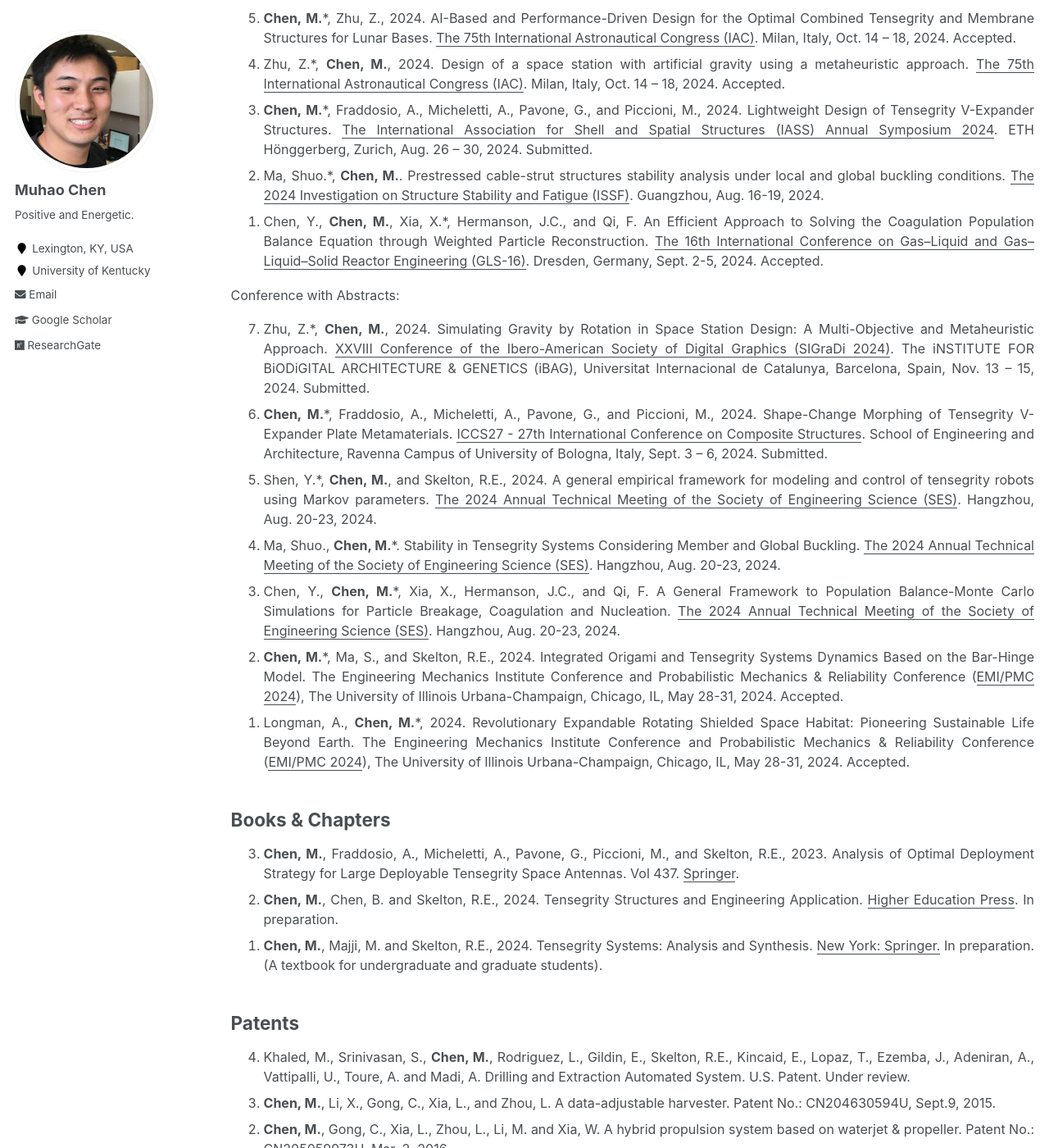
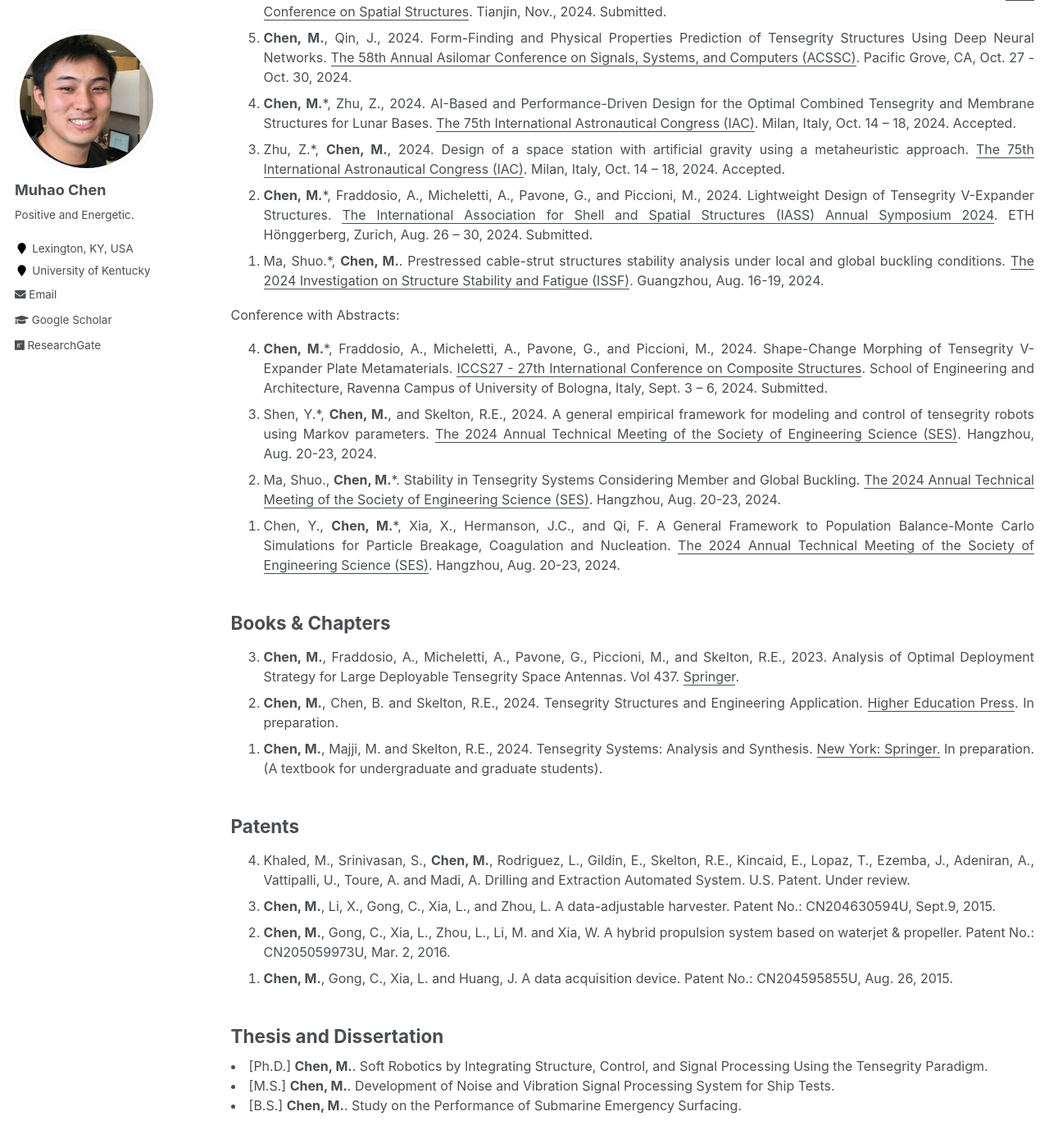
Before and after one commit to Muhao-Chen/muhao-chen.github.io, a Jekyll site: the page built from _pages/publication.md, in a window 1280 px wide and 1400 px high, scrolled down 4281 px. Shown: the whole window at 82% size. Built offline with Jekyll 4.4.1, drawn with Linux system fonts in a browser that asks for light colours; some of the changed text lies outside the part shown.

Commit message:
Update publication.md

```diff
--- a/_pages/publication.md
+++ b/_pages/publication.md
@@ -63,6 +63,8 @@ Conference with Full Papers:
 </ol>
 Conference with Abstracts:
 <ol reversed>
+<li><strong>Chen, M.</strong>*, Ma, S., and Skelton, R.E., 2024. Integrated Origami and Tensegrity Systems Dynamics Based on the Bar-Hinge Model. The Engineering Mechanics Institute Conference and Probabilistic Mechanics & Reliability Conference (<u>EMI/PMC 2024</u>), The University of Illinois Urbana-Champaign, Chicago, IL, May 28-31, 2024. Accepted.</li>
+<li>Longman, A., <strong>Chen, M.</strong>*, 2024. Revolutionary Expandable Rotating Shielded Space Habitat: Pioneering Sustainable Life Beyond Earth. The Engineering Mechanics Institute Conference and Probabilistic Mechanics & Reliability Conference (<u>EMI/PMC 2024</u>), The University of Illinois Urbana-Champaign, Chicago, IL, May 28-31, 2024. Accepted.</li>
 <li><strong>Chen, M.</strong>*, Shen, Y., and Skelton, R.E., 2024. The optimal dynamical model for 3D tensegrity morphing airfoils. <u>ASCE Earth & Space 2024</u>. Miami, FL, April 17, 2024.</li>
 <li><strong>Chen, M.</strong>, Fraddosio, A., Micheletti, A., Pavone, G.∗, and Piccioni, M., 2023. Efficiency of clustered cable-actuation of V-Expander tensegrity cells. <u>XXIX Conference of Lightweight Structures in Civil Engineering</u>. Gdansk, Poland, Dec. 1, 2023.</li>
 <li><strong>Chen, M.</strong>*, Ma, S., and Skelton, R.E. Combining Tensegrity and Origami: Advancements in Aerospace Deployable Structures. The 2023 Kentucky Academy of Science (<u>KAS 2023</u>) Annual Meeting, Northern Kentucky University, Highland Heights, KY, Nov. 3, 2023.</li>
@@ -101,27 +103,25 @@ Conference with Abstracts:
 Conference with Full Papers:
 <ol reversed>
 <li> Zhao, L., Jiang Y., She, S., Balkcom, D, Dong, H., <strong>Chen, M.</strong>*, 2025. Design and Experiment of a Lightweight Robotic Tensegrity Morphing Wing. <u>The AIAA Science and Technology Forum and Exposition (AIAA SciTech Forum 2024)</u>. Orlando, FL, Jan. 6-10, 2025. Submitted. </li>
-<li> Xu, Y., <strong>Chen, M.</strong>*, 2024. The Minimal Mass Tensegrity Solutions to Compressive and Tensile Loads. <u>International Mechanical Engineering Congress & Exposition (IMECE)</u>. Portland, OR, Nov. 17 – 21, 2024. Submitted. </li>
+<!-- <li> Xu, Y., <strong>Chen, M.</strong>*, 2024. The Minimal Mass Tensegrity Solutions to Compressive and Tensile Loads. <u>International Mechanical Engineering Congress & Exposition (IMECE)</u>. Portland, OR, Nov. 17 – 21, 2024. Submitted. </li> -->
 <li> Ma, Shuo.*, <strong>Chen, M.</strong>. Dynamics of Tensergity Structures with Membranes based on Finite Element Method. <u>20th Conference on Spatial Structures</u>. Tianjin, Nov., 2024. Submitted.</li>
 <li> <strong>Chen, M.</strong>, Qin, J., 2024. Form-Finding and Physical Properties Prediction of Tensegrity Structures Using Deep Neural Networks. <u>The 58th Annual Asilomar Conference on Signals, Systems, and Computers (ACSSC)</u>. Pacific Grove, CA, Oct. 27 - Oct. 30, 2024. </li>
 <li><strong>Chen, M.</strong>*, Zhu, Z., 2024. AI-Based and Performance-Driven Design for the Optimal Combined Tensegrity and Membrane Structures for Lunar Bases. <u>The 75th International Astronautical Congress (IAC)</u>. Milan, Italy, Oct. 14 – 18, 2024. Accepted. </li>
 <li>Zhu, Z.*, <strong>Chen, M.</strong>, 2024. Design of a space station with artificial gravity using a metaheuristic approach. <u>The 75th International Astronautical Congress (IAC)</u>. Milan, Italy, Oct. 14 – 18, 2024. Accepted. </li>
 <li><strong>Chen, M.</strong>*, Fraddosio, A., Micheletti, A., Pavone, G., and Piccioni, M., 2024. Lightweight Design of Tensegrity V-Expander Structures. <u>The International Association for Shell and Spatial Structures (IASS) Annual Symposium 2024</u>. ETH Hönggerberg, Zurich, Aug. 26 – 30, 2024. Submitted. </li>
 <li> Ma, Shuo.*, <strong>Chen, M.</strong>. Prestressed cable-strut structures stability analysis under local and global buckling conditions. <u>The 2024 Investigation on Structure Stability and Fatigue (ISSF)</u>. Guangzhou, Aug. 16-19, 2024.</li>
-<li> Chen, Y., <strong>Chen, M.</strong>, Xia, X.*, Hermanson, J.C., and Qi, F. An Efficient Approach to Solving the Coagulation Population Balance Equation through Weighted Particle Reconstruction. <u>The 16th International Conference on Gas–Liquid and Gas–Liquid–Solid Reactor Engineering (GLS-16)</u>. Dresden, Germany, Sept. 2-5, 2024. Accepted.</li>
+<!-- <li> Chen, Y., <strong>Chen, M.</strong>, Xia, X.*, Hermanson, J.C., and Qi, F. An Efficient Approach to Solving the Coagulation Population Balance Equation through Weighted Particle Reconstruction. <u>The 16th International Conference on Gas–Liquid and Gas–Liquid–Solid Reactor Engineering (GLS-16)</u>. Dresden, Germany, Sept. 2-5, 2024. Accepted.</li> -->
 <!-- <li><strong>Chen, M.</strong>*, Shen, Y., and Skelton, R.E. The Optimal Dynamical Model for 3D Tensegrity Morphing Airfoils. <u>ASCE Earth & Space 2024</u>. April 15-18, 2024, Miami, FL.</li> -->
 <!-- <li> <strong>Chen, M.</strong>*, Shen, Y., Skelton, R.E. The Optimal Dynamical Model for High-Dimensional Aerospace Structures. <u>ASME's International Mechanical Engineering Congress & Exposition (IMECE)</u>. New Orleans, LA. Oct. 29 – Nov. 2, 2023. Accepted. </li> -->
 </ol>
 Conference with Abstracts:
 <ol reversed>
 <!-- <li><strong>Chen, M.</strong>*, Fraddosio, A., Micheletti, A., Pavone, G., and Piccioni, M., 2024. Integrating Structural Design and Control: Efficient Deployment Strategies for Tensegrity-Based Space Antennas. <u>The 75th International Astronautical Congress (IAC)</u>. Milan, Italy, Oct. 14 – 18, 2024. Submitted. </li>  -->
-<li>Zhu, Z.*, <strong>Chen, M.</strong>, 2024. Simulating Gravity by Rotation in Space Station Design: A Multi-Objective and Metaheuristic Approach. <u>XXVIII Conference of the Ibero-American Society of Digital Graphics (SIGraDi 2024)</u>. The iNSTITUTE FOR BiODiGITAL ARCHITECTURE & GENETICS (iBAG), Universitat Internacional de Catalunya, Barcelona, Spain, Nov. 13 – 15, 2024. Submitted. </li>
+<!-- <li>Zhu, Z.*, <strong>Chen, M.</strong>, 2024. Simulating Gravity by Rotation in Space Station Design: A Multi-Objective and Metaheuristic Approach. <u>XXVIII Conference of the Ibero-American Society of Digital Graphics (SIGraDi 2024)</u>. The iNSTITUTE FOR BiODiGITAL ARCHITECTURE & GENETICS (iBAG), Universitat Internacional de Catalunya, Barcelona, Spain, Nov. 13 – 15, 2024. Submitted. </li>  -->
 <li><strong>Chen, M.</strong>*, Fraddosio, A., Micheletti, A., Pavone, G., and Piccioni, M., 2024. Shape-Change Morphing of Tensegrity V-Expander Plate Metamaterials. <u>ICCS27 - 27th International Conference on Composite Structures</u>. School of Engineering and Architecture, Ravenna Campus of University of Bologna, Italy, Sept. 3 – 6, 2024. Submitted. </li>
 <li> Shen, Y.*, <strong>Chen, M.</strong>, and Skelton, R.E., 2024. A general empirical framework for modeling and control of tensegrity robots using Markov parameters. <u>The 2024 Annual Technical Meeting of the Society of Engineering Science (SES)</u>. Hangzhou, Aug. 20-23, 2024.</li>
 <li> Ma, Shuo., <strong>Chen, M.</strong>*. Stability in Tensegrity Systems Considering Member and Global Buckling. <u>The 2024 Annual Technical Meeting of the Society of Engineering Science (SES)</u>. Hangzhou, Aug. 20-23, 2024.</li>
 <li> Chen, Y., <strong>Chen, M.</strong>*, Xia, X., Hermanson, J.C., and Qi, F. A General Framework to Population Balance-Monte Carlo Simulations for Particle Breakage, Coagulation and Nucleation. <u>The 2024 Annual Technical Meeting of the Society of Engineering Science (SES)</u>. Hangzhou, Aug. 20-23, 2024.</li>
-<li><strong>Chen, M.</strong>*, Ma, S., and Skelton, R.E., 2024. Integrated Origami and Tensegrity Systems Dynamics Based on the Bar-Hinge Model. The Engineering Mechanics Institute Conference and Probabilistic Mechanics & Reliability Conference (<u>EMI/PMC 2024</u>), The University of Illinois Urbana-Champaign, Chicago, IL, May 28-31, 2024. Accepted.</li>
-<li>Longman, A., <strong>Chen, M.</strong>*, 2024. Revolutionary Expandable Rotating Shielded Space Habitat: Pioneering Sustainable Life Beyond Earth. The Engineering Mechanics Institute Conference and Probabilistic Mechanics & Reliability Conference (<u>EMI/PMC 2024</u>), The University of Illinois Urbana-Champaign, Chicago, IL, May 28-31, 2024. Accepted.</li>
 </ol>
 </font>
 
```
